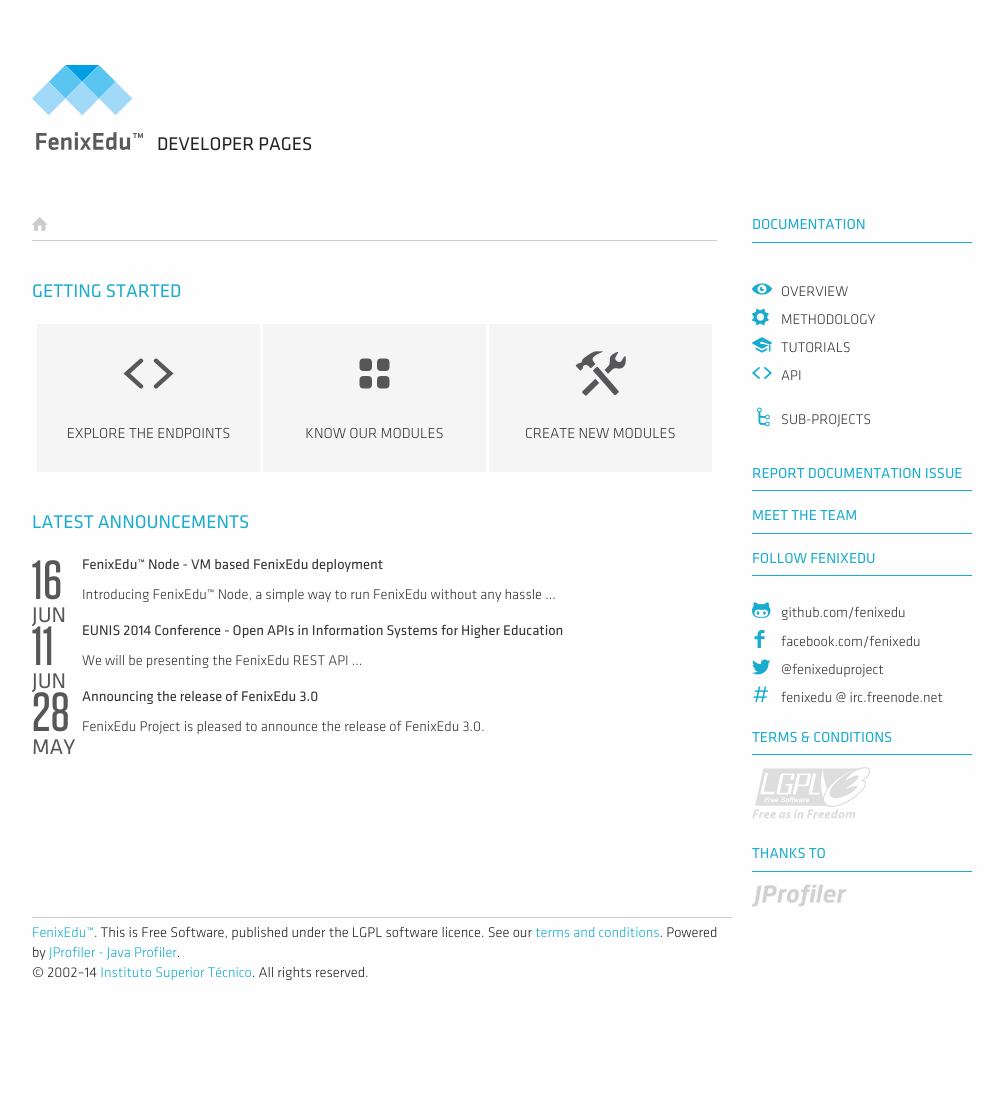
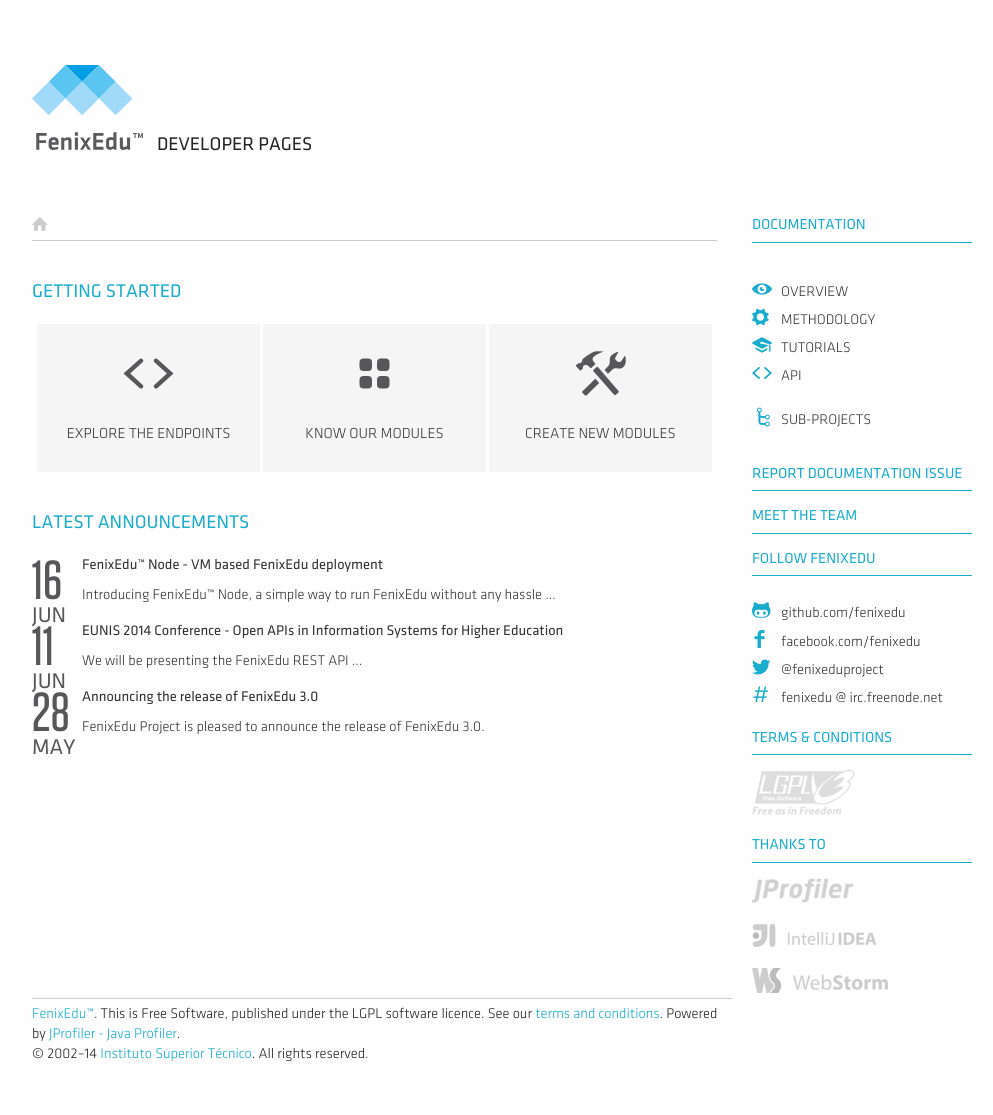
Before and after one commit to FenixEdu/fenixedu.github.io, a Jekyll site: the page built from dev/index.md, in a window 1280 px wide. Shown: the whole page, without its empty margins (128-1121 px from the left). Built offline with Jekyll 4.4.1, drawn with Linux system fonts in a browser that asks for light colours; nearby versions of some CDN libraries; Markdown is read by kramdown in place of the engine named in the settings; before the commit the page ends 1034 px from its top, so only the background shows below that.

Commit message:
Thanks to IntelliJ Idea and WebStorm.

```diff
--- a/_includes/right-nav.html
+++ b/_includes/right-nav.html
@@ -19,10 +19,12 @@
                 <li><a href="irc://irc.freenode.net/fenixedu"><i aria-hidden="true" data-icon="#"></i>fenixedu @ irc.freenode.net</a></li>
             </ul>
             <li><a href="/dev/terms">terms &amp; conditions</a>
-                <img src="/images/license.svg" alt="LGPL Version 3">
+                <img src="/images/licenses/lgpl3.svg" alt="LGPL Version 3">
             </li>
             <li><a href="http://www.ej-technologies.com/products/jprofiler/overview.html">Thanks to</a>
-                <img src="/images/jprofiler.png" alt="JProfiler">
+                <img src="/images/licenses/jprofiler.png" alt="JProfiler">
+                <img src="/images/licenses/intellij.svg" alt="IntelliJ Idea">
+                <img src="/images/licenses/webstorm.svg" alt="WebStorm">
             </li>
         </ul>
     </nav>
--- a/stylesheets/fenixedu_dev.css
+++ b/stylesheets/fenixedu_dev.css
@@ -398,14 +398,18 @@
 	}
 
 	aside img {
-		padding: 12px 0 10px;
-		width: 118px;
-		height: auto;
+		padding: 15px 0 5px;
+		width: auto;
+		height: 25px;
+		display: block;
+	}
+
+	aside img[alt="LGPL Version 3"] {
+		height: 45px;
 	}
 
 	aside img[alt="JProfiler"] {
 		opacity: 0.18;
-		width: 95px;
 	}
 
 	#sidebarButton {display: none;}
```
Also changed, not shown: images/licenses/_jprofiler.png (renamed from images/_jprofiler.png), images/licenses/intellij.svg (added), images/licenses/intellij_.svg (added), images/licenses/jprofiler.png (renamed from images/jprofiler.png), images/licenses/lgpl3.png (renamed from images/license.png), images/licenses/lgpl3.svg (renamed from images/license.svg), images/licenses/lgpl3_.png (renamed from images/lgpl3.png), images/licenses/webstorm.svg (added), images/licenses/webstorm_.svg (added).
